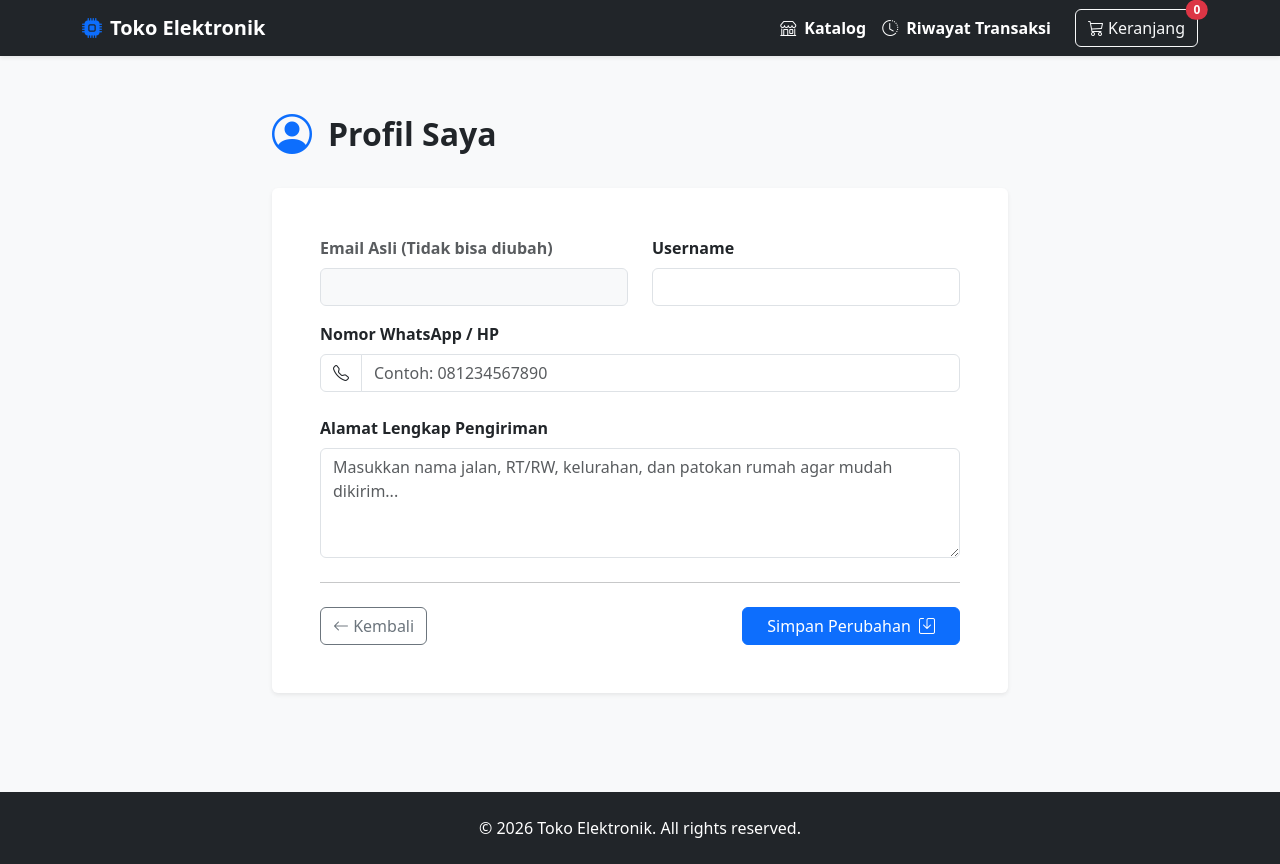
After one commit to putraalrifkiiii/projectpbf, a CodeIgniter 4 app: the page made by app/Views/User/shop/profile/index.php in a window 1280 px wide. The commit adds this page. Run offline with PHP 8.4 and a stand-in for CodeIgniter, Linux system fonts and the light colour scheme; the template is opened without the code that fills it, so the values that code supplies are empty; some libraries are stand-ins or nearby versions.

Commit message:
feat: Enhance user profile functionality with update feature and improve routing for cart and admin access

```diff
--- a/app/Controllers/BaseController.php
+++ b/app/Controllers/BaseController.php
@@ -34,7 +34,7 @@ abstract class BaseController extends Controller
     {
         // Load here all helpers you want to be available in your controllers that extend BaseController.
         // Caution: Do not put the this below the parent::initController() call below.
-        $this->helpers = ['form', 'url'];
+        $this->helpers = ['form', 'url', 'auth'];
 
         // Caution: Do not edit this line.
         parent::initController($request, $response, $logger);
--- /dev/null
+++ b/app/Views/User/shop/profile/index.php
@@ -0,0 +1,79 @@
+<?= $this->extend('layout') ?>
+<?= $this->section('content') ?>
+
+<div class="container mt-5">
+    <div class="row justify-content-center">
+        <div class="col-md-8">
+
+            <div class="d-flex align-items-center mb-4">
+                <i class="bi bi-person-circle fs-1 me-3 text-primary"></i>
+                <h2 class="fw-bold mb-0">Profil Saya</h2>
+            </div>
+
+            <?php if (session()->getFlashdata('success')): ?>
+            <div class="alert alert-success alert-dismissible fade show" role="alert">
+                <i class="bi bi-check-circle-fill me-2"></i> <?= esc(session()->getFlashdata('success')) ?>
+                <button type="button" class="btn-close" data-bs-dismiss="alert" aria-label="Close"></button>
+            </div>
+            <?php endif; ?>
+
+            <?php if (session()->getFlashdata('error')): ?>
+            <div class="alert alert-danger alert-dismissible fade show" role="alert">
+                <i class="bi bi-exclamation-triangle-fill me-2"></i> <?= esc(session()->getFlashdata('error')) ?>
+                <button type="button" class="btn-close" data-bs-dismiss="alert" aria-label="Close"></button>
+            </div>
+            <?php endif; ?>
+
+            <div class="card shadow-sm border-0">
+                <div class="card-body p-4 p-md-5">
+                    <form action="<?= base_url('profil/update') ?>" method="POST">
+                        <?= csrf_field() ?>
+
+                        <div class="row mb-3">
+                            <div class="col-md-6">
+                                <label class="form-label text-muted fw-bold">Email Asli (Tidak bisa diubah)</label>
+                                <input type="email" class="form-control bg-light" value="<?= esc(user()->email) ?>"
+                                    disabled>
+                            </div>
+                            <div class="col-md-6 mt-3 mt-md-0">
+                                <label class="form-label fw-bold">Username</label>
+                                <input type="text" name="username" class="form-control"
+                                    value="<?= esc(old('username', user()->username)) ?>" required>
+                            </div>
+                        </div>
+
+                        <div class="mb-4">
+                            <label class="form-label fw-bold">Nomor WhatsApp / HP</label>
+                            <div class="input-group">
+                                <span class="input-group-text bg-white"><i class="bi bi-telephone"></i></span>
+                                <input type="text" name="no_hp" class="form-control"
+                                    value="<?= esc(old('no_hp', user()->no_hp ?? '')) ?>"
+                                    placeholder="Contoh: 081234567890">
+                            </div>
+                        </div>
+
+                        <div class="mb-4">
+                            <label class="form-label fw-bold">Alamat Lengkap Pengiriman</label>
+                            <textarea name="alamat" class="form-control" rows="4"
+                                placeholder="Masukkan nama jalan, RT/RW, kelurahan, dan patokan rumah agar mudah dikirim..."><?= esc(old('alamat', user()->alamat ?? '')) ?></textarea>
+                        </div>
+
+                        <hr class="my-4">
+
+                        <div class="d-flex justify-content-between align-items-center">
+                            <a href="<?= base_url('/') ?>" class="btn btn-outline-secondary">
+                                <i class="bi bi-arrow-left"></i> Kembali
+                            </a>
+                            <button type="submit" class="btn btn-primary px-4">
+                                Simpan Perubahan <i class="bi bi-save ms-1"></i>
+                            </button>
+                        </div>
+                    </form>
+                </div>
+            </div>
+
+        </div>
+    </div>
+</div>
+
+<?= $this->endSection() ?>
```
Also changed, not shown: app/Config/Routes.php (+13 -17 lines), app/Controllers/User/Profile.php (added, +53 -0 lines), app/Views/User/shop/index.php (+39 -2 lines).
